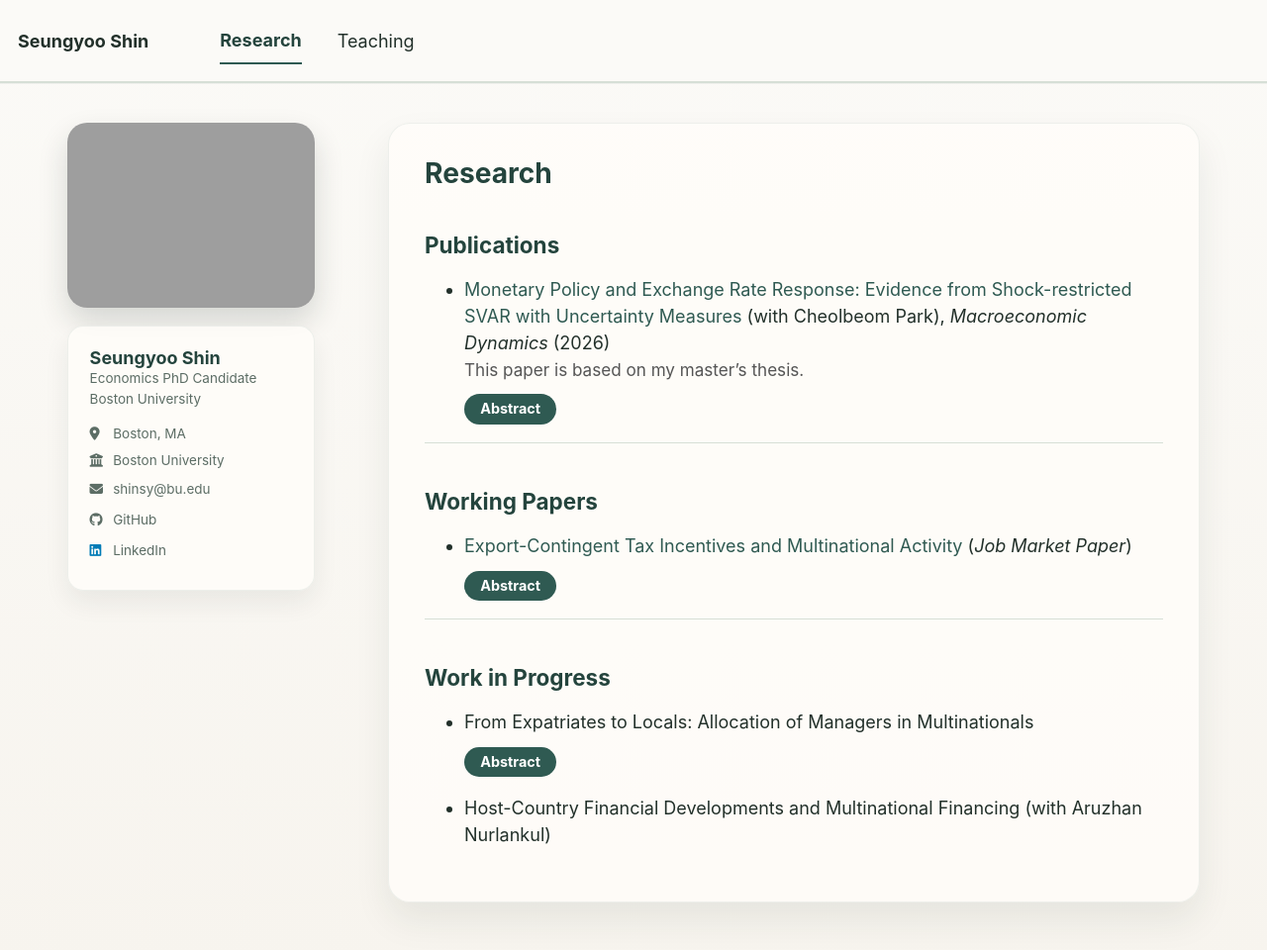
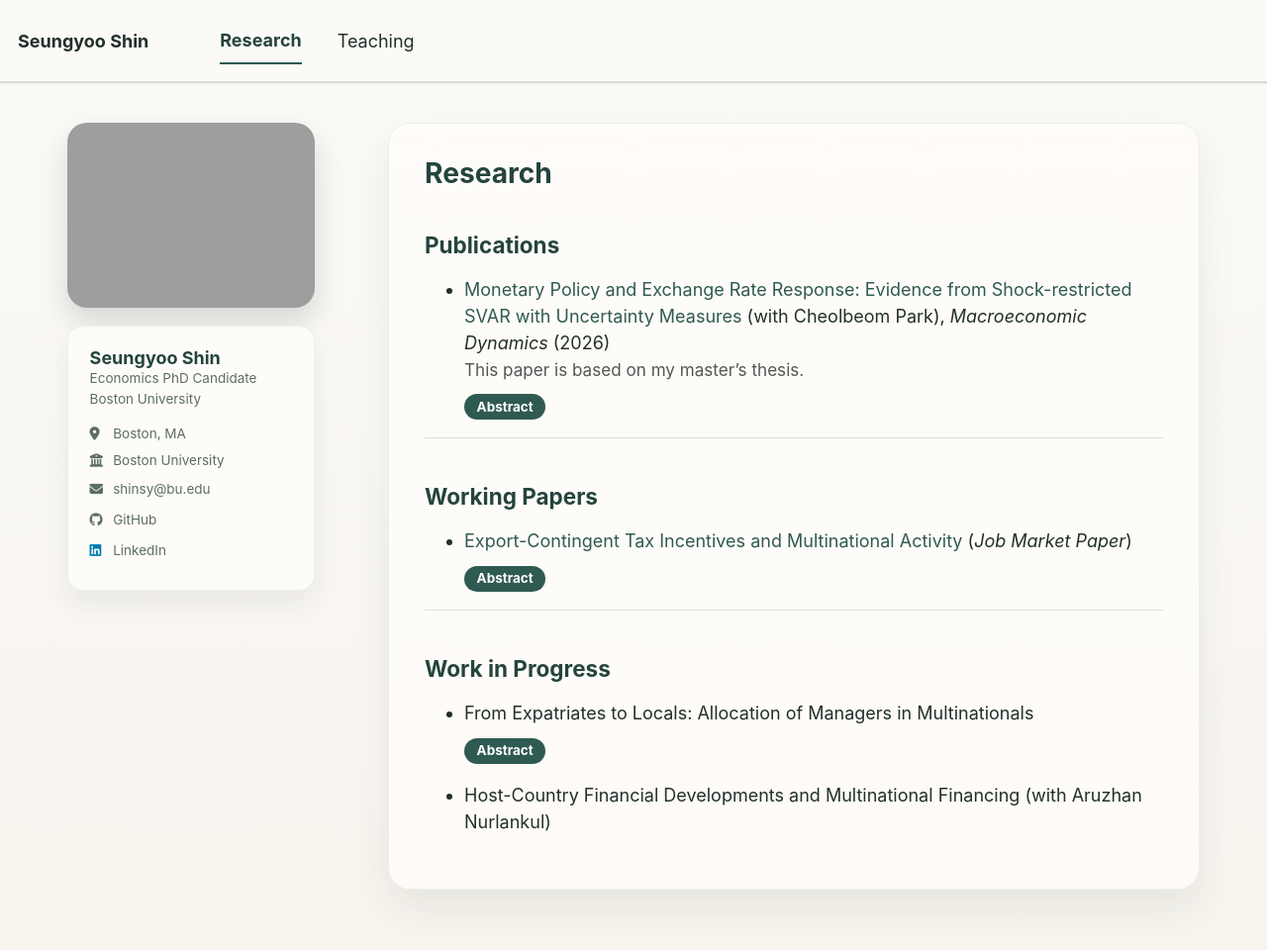
Before and after one commit to SeungyooShin/seungyooshin.github.io, a Jekyll site: the page built from _pages/research.md, in a window 1280 px wide and 976 px high. Shown: the top 960 px of the window at 99% size. Built offline with Jekyll 4.4.1, drawn with Linux system fonts in a browser that asks for light colours; a script bundle is joined from its source files by our own code; library files that are not in the unit come from our copies.

Commit message:
Reduce Abstract button font size and padding

```diff
--- a/_sass/_custom.scss
+++ b/_sass/_custom.scss
@@ -248,9 +248,9 @@ a:focus {
 .abstract-toggle {
   display: inline-block;
   margin-top: 0.65rem;
-  padding: 0.45rem 0.9rem;
+  padding: 0.35rem 0.7rem;
   font: inherit;
-  font-size: 0.8rem;
+  font-size: 0.75rem;
   font-weight: 700;
   line-height: 1;
   border: 0;
```
